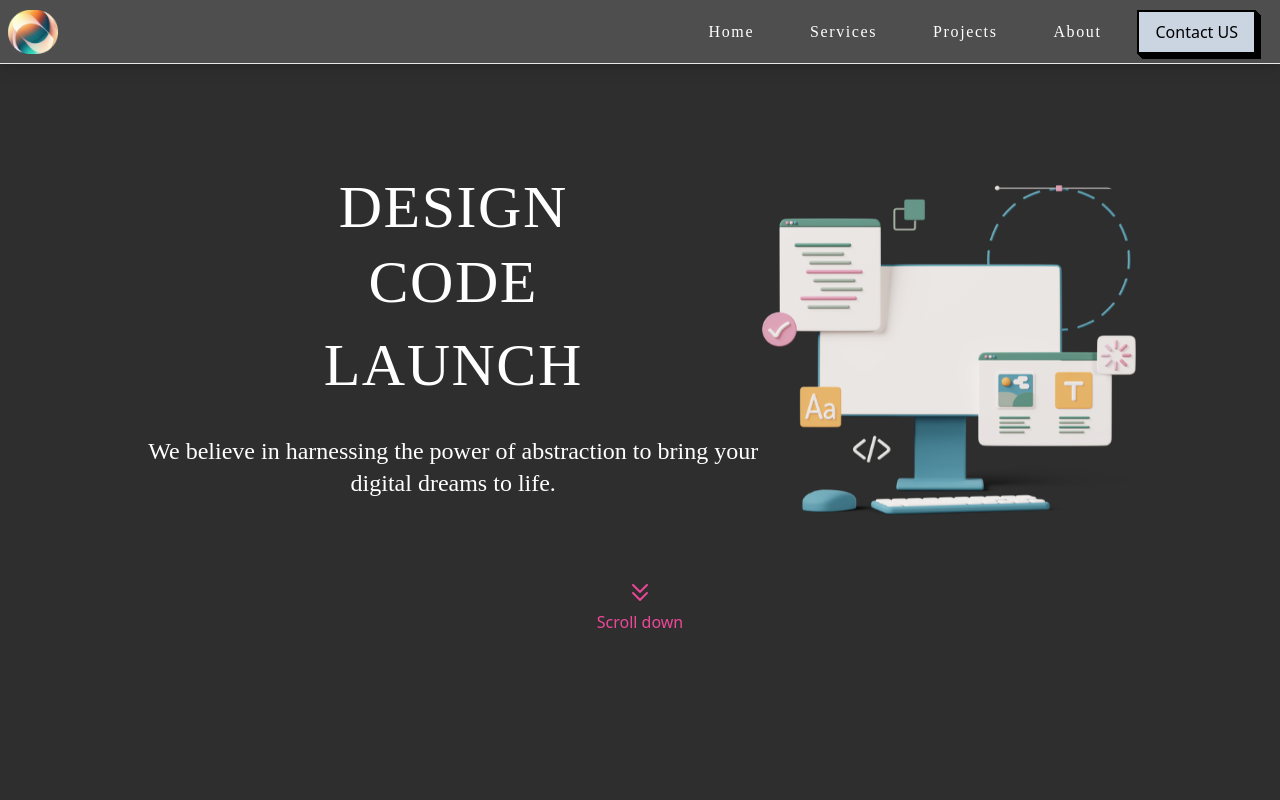
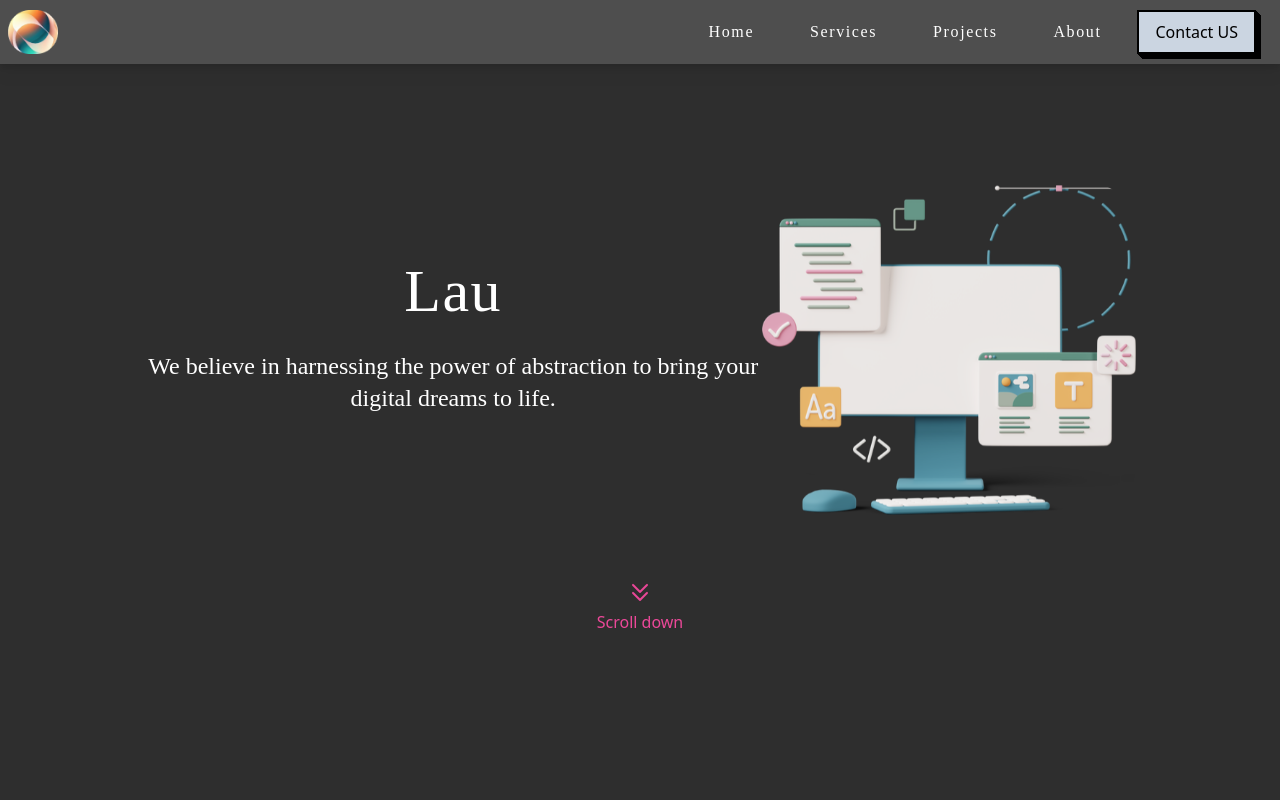
Before and after one commit to Abstract-Systems/AbstractSystems, a Next.js app in the folder abstractsystems/: page / in a window 1280 px wide. Shown: the top 800 px of the page. Built offline with nearby package versions, Linux system fonts and the light colour scheme.

Commit message:
added Text animation

```diff
--- a/abstractsystems/components/AboutSection.jsx
+++ b/abstractsystems/components/AboutSection.jsx
@@ -15,7 +15,7 @@ const users = [
     title: "Designer & Front End Engineer",
     desc: "He is the only guy who uses malt (As a beer) and uses Code to protect himself from danger. Guy uses Dijkstra to find a path.",
     mail: "hasaan@gmail.com",
-    img: "./images/profile.png"
+    img: "./images/hasaan.jpg"
   },
   {
     name: "Haider",
@@ -40,11 +40,6 @@ function AboutSection() {
             mail={user.mail}
             img={user.img}
             />
-          {index !== users.length - 1 && (
-            <div className="my-8 md:my-8 mx-8">
-              {/* Add increased vertical spacing between the current card and the next card */}
-            </div>
-          )}
         </React.Fragment>
       ))}
       </Carousel>
--- a/abstractsystems/components/CaroselCard.jsx
+++ b/abstractsystems/components/CaroselCard.jsx
@@ -4,12 +4,10 @@ import "./CaroselCardCss.scss"
 
 import { TiChevronLeftOutline, TiChevronRightOutline } from 'react-icons/ti';
 
-const CARDS = 10;
 const MAX_VISIBILITY = 3;
 export const Carousel = ({ children }) => {
     const [active, setActive] = useState(2);
     const count = React.Children.count(children);
-
     return (
         <div className='carousel'>
             {active > 0 && <button className='nav left' onClick={() => setActive(i => i - 1)}><TiChevronLeftOutline /></button>}
--- a/abstractsystems/components/HeroSection.jsx
+++ b/abstractsystems/components/HeroSection.jsx
@@ -1,18 +1,13 @@
 import React from 'react';
+import MainText from './IType';
 
 export default function HeroSection() {
   return (
     <div className="flex flex-col items-center justify-center h-screen">
       <div className="w-[90%] mx-auto flex flex-col md:flex-row justify-between items-center py-12 pl-20 pr-20">
-        <div className="text-center ">
-          <h1 className="text-6xl font-sarpanch text-white typewriter leading-tight tracking-wide">
-            DESIGN
-          </h1>
-          <h1 className="text-6xl font-sarpanch text-white typewriter leading-tight tracking-wide">
-            CODE
-          </h1>
-          <h1 className="text-6xl font-sarpanch text-white typewriter leading-tight tracking-wide mt-2">
-            LAUNCH
+        <div className="text-center">
+          <h1 className="text-6xl font-sarpanch text-white typewriter leading-tight tracking-wide h-16">
+            <MainText />
           </h1>
           <p className="text-2xl font-barlow-condensed text-white mt-8">
             We believe in harnessing the power of abstraction to bring your digital dreams to life.
--- /dev/null
+++ b/abstractsystems/components/IType.jsx
@@ -0,0 +1,13 @@
+"use client"
+import React, { Component } from 'react'
+import { init } from 'ityped'
+
+export default class MainText extends Component {
+  componentDidMount(){
+    const myElement = document.querySelector('#myElement')
+    init(myElement, { showCursor: false, backDelay:1000, strings: ['Design...', 'Code... ','Launch... ' ] })
+  }
+  render(){
+    return <div id="myElement"></div>
+  }
+}
--- a/abstractsystems/components/Navbar.jsx
+++ b/abstractsystems/components/Navbar.jsx
@@ -10,7 +10,7 @@ const Navbar = () => {
   };
 
   return (
-    <nav className='h-16  bg-backgroun-secondary drop-shadow-lg fixed w-full z-20 top-0 left-0 border-b'>
+    <nav className='h-16 bg-backgroun-secondary drop-shadow-lg fixed w-full z-20 top-0 left-0 border-none'>
       <div className='max-w-screen-xl flex items-center justify-between mx-auto'>
         <div className='px-2'>
           <a href="#">
--- a/abstractsystems/package.json
+++ b/abstractsystems/package.json
@@ -10,6 +10,7 @@
   },
   "dependencies": {
     "autoprefixer": "10.4.14",
+    "ityped": "^1.0.3",
     "next": "13.4.9",
     "postcss": "8.4.25",
     "react": "18.2.0",
```
Also changed, not shown: abstractsystems/public/images/hasaan.jpg (added), 1 other file (tests, documents, lock files or other folders).
